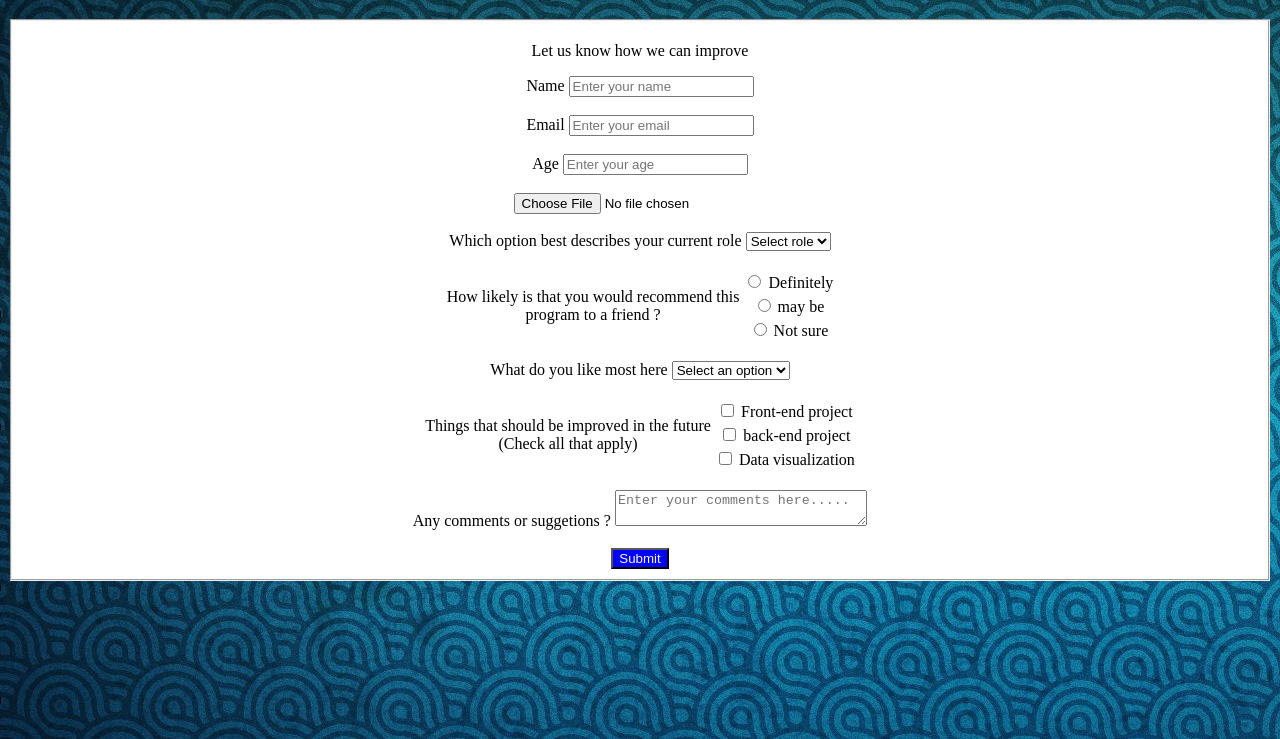
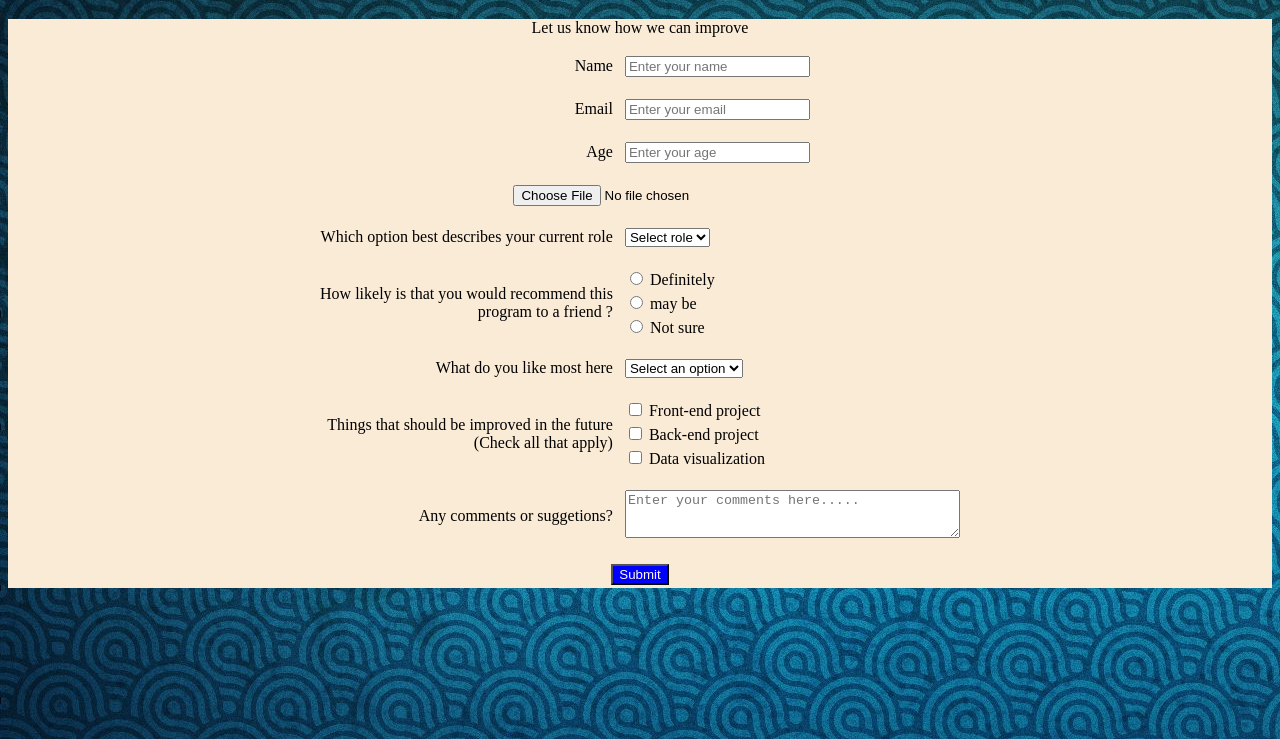
Before and after one commit to Harshavardhankm/sample-project, a plain HTML site: page index.html in a window 1280 px wide. Shown: the part 61-800 px from the top of the page. Drawn offline with Linux system fonts and the light colour scheme.

Commit message:
third commit

```diff
--- a/index.html
+++ b/index.html
@@ -6,83 +6,75 @@
     <title>Survey Form</title>
 </head>
 <body background="file/bg.jpg">
+    <form action="">
         <h1 align="center" style="color: white;">SURVEY FORM</h1>
-    <form action="">
-        <fieldset width="50%" style="background-color: white;" align="center">
-            <div>
+        <div  style="background-color: antiquewhite;" align="center">
             <p>Let us know how we can improve</p>
-            </div>
-            <div>
-                <label for="name">Name  </label>
-                <input type="text" id="name" name="name" placeholder="Enter your name"><br><br>
-            </div>
-            <div>
-                <label for="email">Email  </label>
-                <input type="email" id="email" name="email" placeholder="Enter your email"><br><br>
-            </div>
-            <div>
-                <label for="age">Age  </label>
-                <input type="number" id="age" name="age" placeholder="Enter your age"><br><br>
-            </div>
-            <div>
-                <input type="file">
-            </div><br>
-            <div>
-                <label for="role">Which option best describes your current role  </label>
-                <select name="role" id="role">
+            <table align="center">
+                <tr>
+                    <td align="right"><label for="name">Name&nbsp;&nbsp;</label><br><br></td>
+                    <td><input type="text" id="name" name="name" placeholder="Enter your name"><br><br></td>
+                </tr>
+                <tr>
+                    <td align="right"><label for="email">Email&nbsp;&nbsp;</label><br><br></td>
+                    <td><input type="email" id="email" name="email" placeholder="Enter your email"><br><br></td>
+                </tr>
+                <tr>
+                    <td align="right"><label for="age">Age&nbsp;&nbsp;</label><br><br></td>
+                    <td><input type="number" id="age" name="age" placeholder="Enter your age"><br><br></td>
+                </tr>
+                <tr align="center">
+                    <td colspan="2"><input type="file"><br><br></td>
+                </tr>
+                <tr>
+                <td align="right"><label for="role">Which option best describes your current role&nbsp;&nbsp;</label><br><br></td>
+                <td><select name="role" id="role">
                     <option value="" disabled selected>Select role</option>
                     <option value="student">student</option>
                     <option value="fresher">fresher</option>
                     <option value="freelancer">freelancer</option>
                     <option value="working">working</option>
-                </select><br><br>
-            </div>
-            <div>
-                <table align="center">
+                </select><br><br></td>
+                </tr>
                 <tr>
-                        <td rowspan="3"><label for="">How likely is that you would recommend this <br> program to a friend ?</label></td>
+                    <td rowspan="3" align="right"><label for="">How likely is that you would recommend this&nbsp;&nbsp;<br> program to a friend ?&nbsp;&nbsp;</label><br><br></td>
                     <td><input type="radio" name="recommend" value="definitely"> Definitely</td>
                 </tr>
                 <tr>
                     <td><input type="radio" name="recommend" value="maybe"> may be</td>
                 </tr>
                 <tr>
-                        <td><input type="radio" name="recommend" value="Not sure"> Not sure</td>
+                    <td><input type="radio" name="recommend" value="Not sure"> Not sure<br><br></td>
                 </tr>
-                </table><br>
-            </div>
-            <div>
-                <label for="role">What do you like most here</label>
-                <select name="like" id="like">
+                <tr>
+                <td align="right"><label for="role">What do you like most here&nbsp;&nbsp;</label><br><br></td>
+                <td><select name="like" id="like">
                         <option value="" disabled selected>Select an option</option>
                         <option value="sports">sports</option>
                         <option value="music">music</option>
                         <option value="arts">arts</option>
                         <option value="reading">reading</option>
-                </select><br><br>
-            </div>
-            <div>
-                <table align="center">
+                </select><br><br></td>
+                </tr>
                 <tr>
-                        <td rowspan="3"><label for="">Things that should be improved in the future<br>(Check all that apply)</label></td>
+                    <td rowspan="3" align="right"><label for="">Things that should be improved in the future&nbsp;&nbsp;<br>(Check all that apply)&nbsp;&nbsp;</label><br><br></td>
                     <td><input type="checkbox" name="frontend" value="frontend"> Front-end project</td>
                 </tr>
                 <tr>
-                        <td><input type="checkbox" name="backend" value="backend"> back-end project</td>
+                    <td><input type="checkbox" name="backend" value="backend"> Back-end project</td>
                 </tr>
                 <tr>
-                        <td><input type="checkbox" name="datav" value="datavisualization"> Data visualization</td>
+                    <td><input type="checkbox" name="datav" value="datavisualization"> Data visualization<br><br></td>
                 </tr>
-                </table><br>
+                <tr>
+                <td align="right"><label for="suggetions">Any comments or suggetions?&nbsp;&nbsp;</label><br><br></td>
+                <td><textarea style="width: 329px; height: 42px;" name="suggetions" id="suggetions" placeholder="Enter your comments here....."></textarea><br><br></td>
+                </tr>
+                <tr align="center">
+                    <td colspan="2"><input type="submit" style="background-color: blue; color: floralwhite;"></td>
+                </tr>
+            </table>
         </div>
-            <div>
-                <label for="suggetions">Any comments or suggetions ? </label>
-                <textarea style="width: 20%;" name="suggetions" id="suggetions" placeholder="Enter your comments here....."></textarea>
-            </div><br>
-            <div>
-                <input type="submit" style="background-color: blue; color: floralwhite;">
-            </div>
-        </fieldset>
     </form>
 </body>
 </html>
```
Lines whose indentation alone changed are shown as unchanged.
